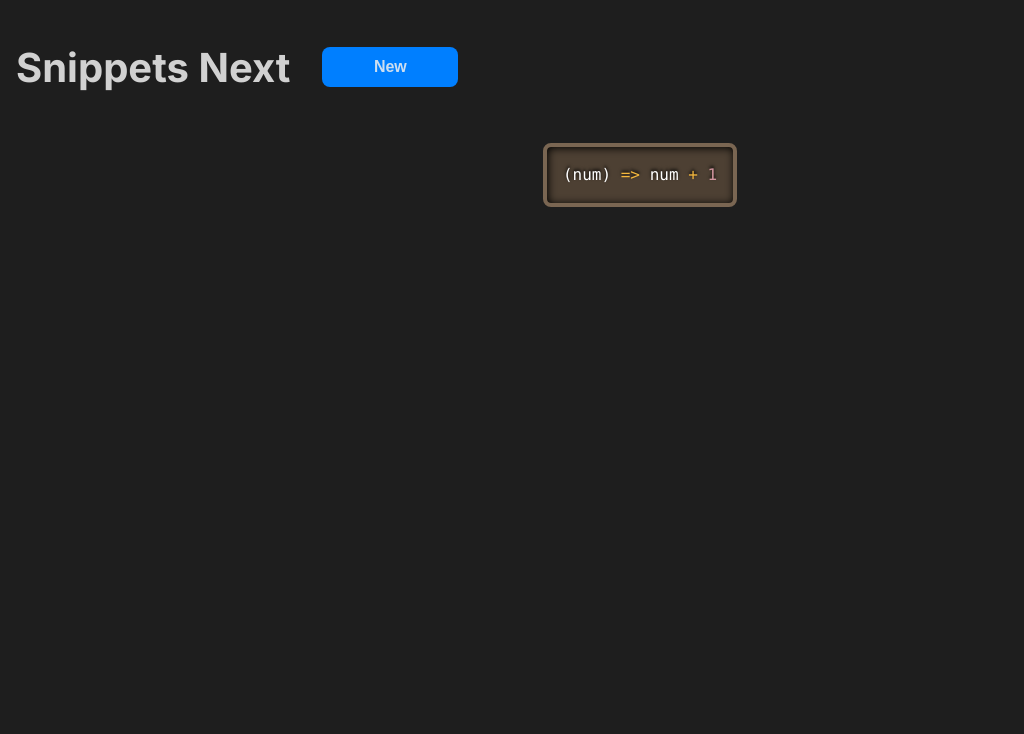
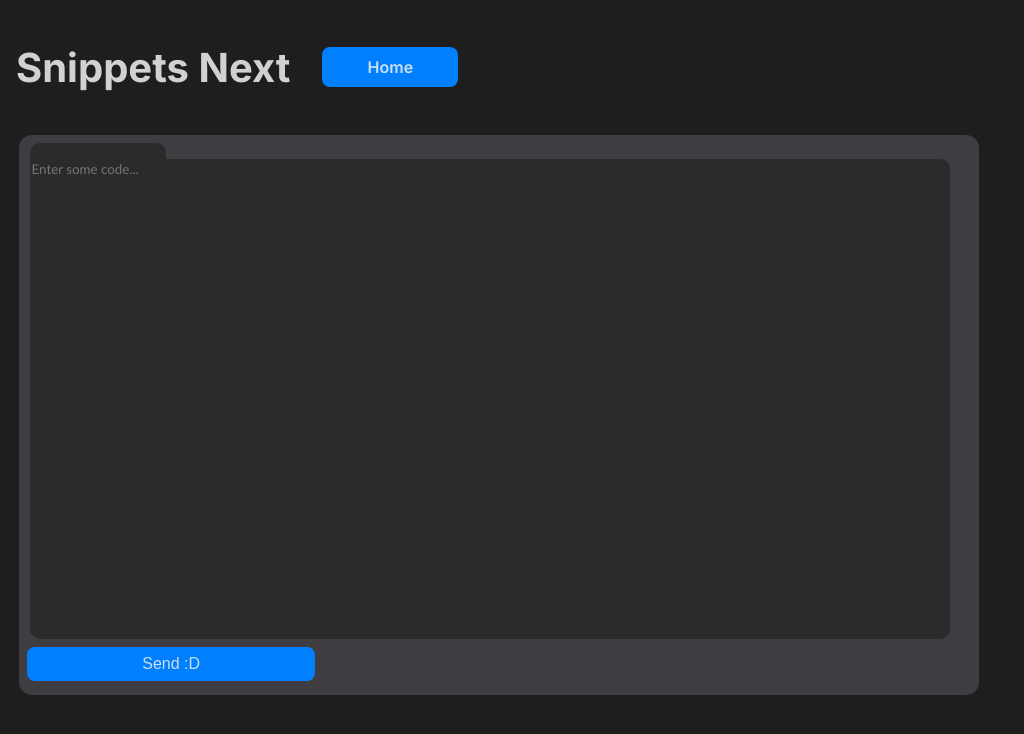
Before and after one commit to ErnestTramp/snippets-next, a Next.js app: page /new in a window 1280 px wide. Shown: the top 734 px of the page, without its empty margins (0-1024 px from the left). Built offline with nearby package versions, Linux system fonts and the light colour scheme.

Commit message:
Working No Submission

```diff
--- a/package.json
+++ b/package.json
@@ -10,11 +10,9 @@
   },
   "dependencies": {
     "@mui/base": "^5.0.0-beta.11",
-    "eslint": "8.47.0",
     "eslint-config-next": "13.4.19",
     "next": "13.4.19",
-    "react": "18.2.0",
-    "react-dom": "18.2.0",
+    "react-syntax-highlighter": "^15.5.0",
     "sqlite3": "^5.1.6"
   }
 }
--- a/src/app/components/Header.jsx
+++ b/src/app/components/Header.jsx
@@ -1,8 +1,10 @@
-export default function Header() {
+import Link from 'next/link';
+
+export default function Header({page, nav}) {
     return (
         <header>
             <h1>Snippets Next</h1>
-            <button className="MuiButton">New</button>
+            <Link href={"/" + nav} className="MuiButton">{page}</Link>
         </header>
     )
 }
--- /dev/null
+++ b/src/app/components/NewCodeBlock.jsx
@@ -0,0 +1,27 @@
+'use client'
+import hljs from "highlight.js";
+import React, { useEffect, useState } from "react";
+
+export default function NewCodeBlock() {
+    const [detectedLanguage, setDetectedLanguage] = useState(null);
+    useEffect(() => {
+        hljs.initHighlightingOnLoad();
+      }, []);
+
+      const handleCodeChange = (event) => {
+        const code = event.target.value;
+        const language = hljs.highlightAuto(code).language;
+        setDetectedLanguage(language);
+      };
+
+      return (
+        <>
+        <p className="language">{detectedLanguage}</p>
+        <textarea
+        className="new-code"
+            onChange={handleCodeChange}
+            placeholder="Enter some code..."
+          ></textarea>
+        </>
+      )
+}
--- a/src/app/globals.css
+++ b/src/app/globals.css
@@ -45,6 +45,10 @@ header h1 {
   font-size: 2vh;
   cursor: pointer;
   border-radius: 8px;
+  display: flex;
+  align-items: center;
+  justify-content: center;
+  text-decoration: none;
 }
 
 .MuiButton:hover {
@@ -60,16 +64,21 @@ header h1 {
 
 main {
   width: 97%;
-  height: 80vh;
+  min-height: 80vh;
 }
 
 .snippets-wrapper {
   width: 100%;
-  height: 100%;
+  min-height: 100%;
+  display: flex;
+  gap: 1vh;
+  justify-content: space-between;
+  flex-wrap: wrap;
 }
 
 .snippet {
-  width: 60vh;
+  min-width: 64vh;
+  max-width: 64vh;
   height: 40vh;
   display: flex;
   flex-direction: column;
@@ -77,22 +86,121 @@ main {
   background-color: var(--bg3);
 }
 
-.snippet-header {}
-
 .snippet-header p {
   margin: 1vh 1vh 0vh 1.3vh;
   padding: 1vh;
   max-width: 15vh;
   border-radius: 10px 10px 0px 0px;
-  background-color: var(--bg2);
+  background-color: rgb(43, 43, 43);
 }
 
 .snippet-code {
   margin: 0vh 1vh 1vh 1.3vh;
   width: 95.5%;
-  height: 100%;
-  background-color: var(--bg2);
+  max-height: 100%;
+  overflow-y: scroll;
+  background-color: rgb(43, 43, 43);
   border-radius: 0px 10px 10px 10px;
 }
 
-.code {}
+.snippet-code::-webkit-scrollbar-thumb {
+  background: linear-gradient(180deg, #3498db, #2980b9);
+  border-radius: 0px 10px 10px 0px;
+}
+
+.snippet-code::-webkit-scrollbar-track {
+  background: #333;
+  border-radius: 0px 10px 10px 0px;
+}
+
+.snippet-code::-webkit-scrollbar-button {
+  display: none;
+}
+
+.snippet-code::-webkit-scrollbar-corner {
+  background: #333;
+}
+
+.snippet-code::-webkit-scrollbar {
+  width: 8px;
+  height: 8px;
+}
+
+form {
+  width: 120vh;
+  height: 70vh;
+  display: flex;
+  flex-direction: column;
+  border-radius: 13px;
+  background-color: var(--bg3);
+}
+
+.language {
+  margin: 1vh 1vh 0vh 1.3vh;
+  padding: 1vh;
+  max-width: 15vh;
+  border-radius: 10px 10px 0px 0px;
+  background-color: rgb(43, 43, 43);
+}
+
+.new-code {
+  margin: 0vh 1vh 1vh 1.3vh;
+  width: 95.5%;
+  height: 85%;
+  overflow-y: scroll;
+  background-color: rgb(43, 43, 43);
+  border-radius: 0px 10px 10px 10px;
+  color: var(--text2);
+  resize: none;
+  font-family: 'Gill Sans', 'Gill Sans MT', Calibri, 'Trebuchet MS', sans-serif;
+  border: none;
+}
+
+.new-code:focus {
+  outline: none;
+}
+
+.new-code::-webkit-scrollbar-thumb {
+  background: linear-gradient(180deg, #3498db, #2980b9);
+  border-radius: 0px 10px 10px 0px;
+}
+
+.new-code::-webkit-scrollbar-track {
+  background: #333;
+  border-radius: 0px 10px 10px 0px;
+}
+
+.new-code::-webkit-scrollbar-button {
+  display: none;
+}
+
+.new-code::-webkit-scrollbar-corner {
+  background: #333;
+}
+
+.new-code::-webkit-scrollbar {
+  width: 8px;
+  height: 8px;
+}
+
+.form-button {
+  background-color: var(--blue1);
+  color: var(--text1);
+  font-size: 2vh;
+  padding: 1vh;
+  border: none;
+  border-radius: 8px;
+  cursor: pointer;
+  transition: background-color 0.3s ease;
+  width: 30%;
+  margin-bottom: 1vh;
+  margin-left: 1vh;
+}
+
+.form-button:hover {
+  background-color: var(--blue2);
+}
+
+.form-button:active {
+  background-color: var(--blue3);
+}
--- a/src/app/new/page.js
+++ b/src/app/new/page.js
@@ -1,15 +1,16 @@
-import { Prism as SyntaxHighlighter } from "react-syntax-highlighter";
-import { dark } from "react-syntax-highlighter/dist/esm/styles/prism";
 import Header from "../components/Header";
+import NewCodeBlock from "../components/NewCodeBlock";
 
 export default async function Page() {
-  const codeString = "(num) => num + 1";
   return (
     <>
-      <Header />
-      <SyntaxHighlighter language="javascript" style={dark}>
-        {codeString}
-      </SyntaxHighlighter>
+      <Header page="Home" nav="/" />
+      <main>
+        <form>
+          <NewCodeBlock />
+          <button className="form-button">Send :D</button>
+        </form>
+      </main>
     </>
   );
 }
```
Also changed, not shown: src/app/components/CodeBlock.jsx (added, +11 -0 lines), src/app/page.js (+8 -2 lines), 1 other file (tests, documents, lock files or other folders).
